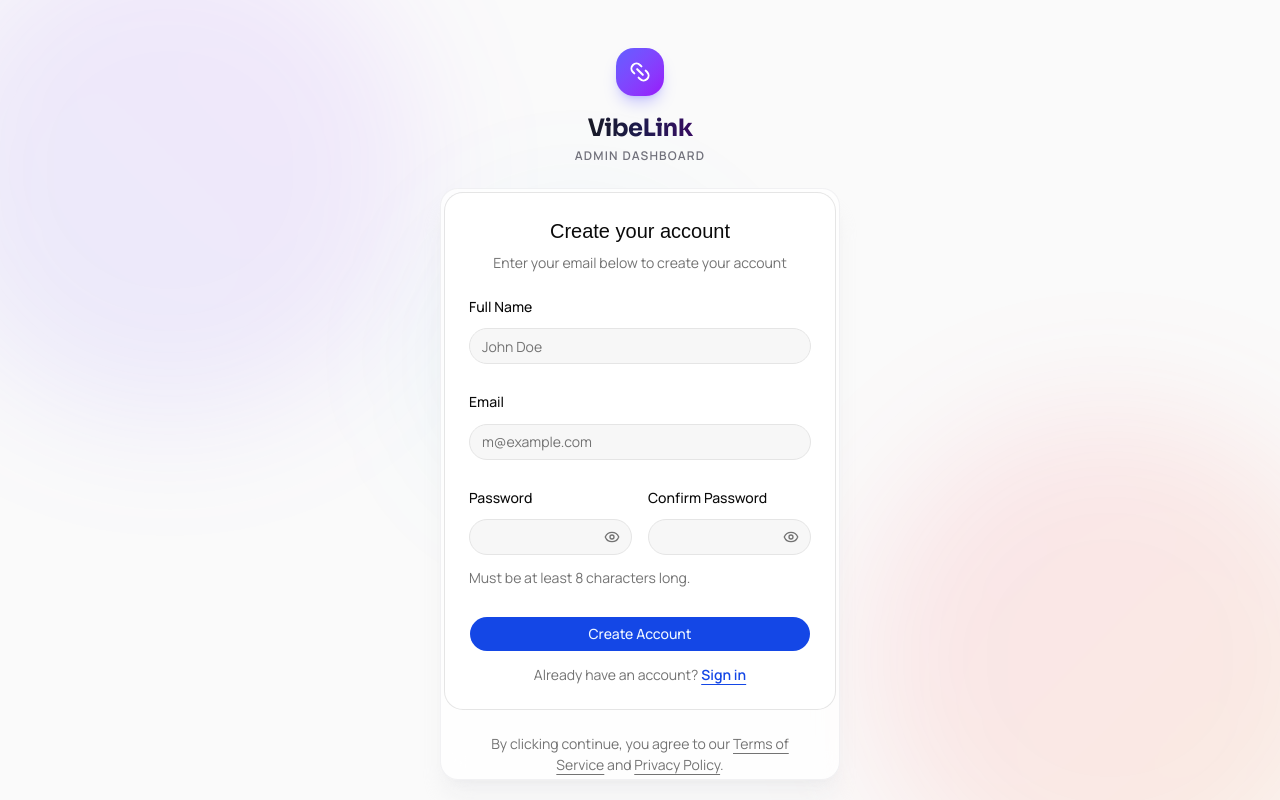
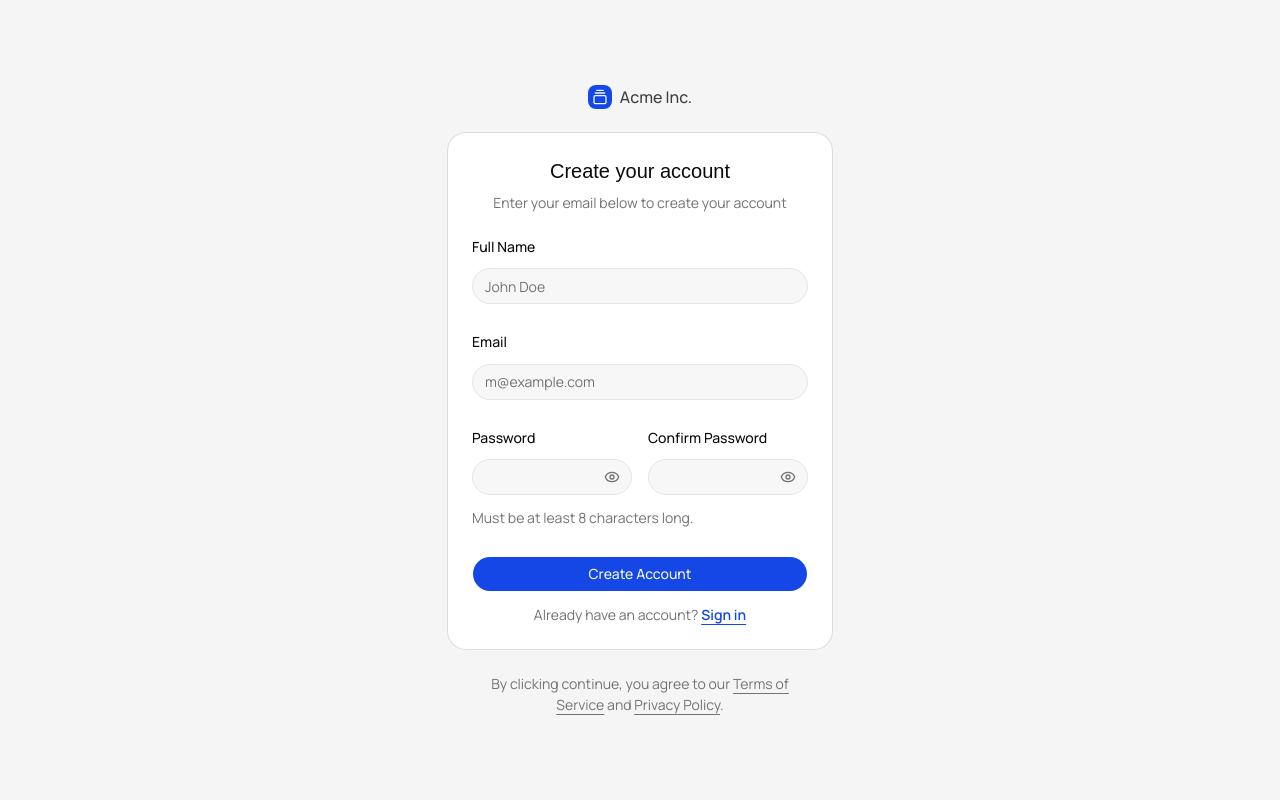
Before and after one commit to Saptarshi-Chakraborty/my-link-in-bio, a React (Vite) app in the folder dashboard/: page /admin/signup in a window 1280 px wide. Built offline with nearby package versions, Linux system fonts and the light colour scheme.

Commit message:
feat: update login and signup pages with new layout and component imports

```diff
--- a/dashboard/src/routes/login.tsx
+++ b/dashboard/src/routes/login.tsx
@@ -1,6 +1,7 @@
 import { createFileRoute } from '@tanstack/react-router'
-import { LoginForm } from '@/components/login-form'
-import { Link2 } from 'lucide-react'
+import { GalleryVerticalEnd } from "lucide-react"
+
+import { LoginForm } from "@/components/login-form"
 
 export const Route = createFileRoute('/login')({
   component: LoginPage,
@@ -8,35 +9,15 @@ export const Route = createFileRoute('/login')({
 
 function LoginPage() {
   return (
-    <div className="relative min-h-screen w-full flex flex-col justify-center items-center bg-zinc-50 px-4 py-12">
-      {/* Decorative Premium Mesh Gradients */}
-      <div className="pointer-events-none absolute inset-0 z-0 overflow-hidden">
-        <div className="absolute -left-20 -top-20 h-[500px] w-[500px] rounded-full bg-gradient-to-tr from-indigo-500/10 to-purple-500/10 blur-3xl" />
-        <div className="absolute -right-20 -bottom-20 h-[500px] w-[500px] rounded-full bg-gradient-to-br from-rose-500/10 to-orange-500/10 blur-3xl" />
-        <div className="absolute left-1/3 top-1/4 h-[300px] w-[300px] rounded-full bg-sky-500/5 blur-3xl" />
-      </div>
-
-      {/* Main Content Container */}
-      <div className="relative z-10 w-full max-w-[400px] flex flex-col gap-6">
-        {/* Logo and Header */}
-        <div className="flex flex-col items-center gap-2 text-center">
-          <div className="flex size-12 items-center justify-center rounded-2xl bg-gradient-to-br from-indigo-500 to-purple-600 text-white shadow-lg shadow-indigo-500/30 transition-transform duration-300 hover:scale-105">
-            <Link2 className="size-6 rotate-45" />
+    <div className="flex min-h-svh flex-col items-center justify-center gap-6 bg-muted p-6 md:p-10">
+      <div className="flex w-full max-w-sm flex-col gap-6">
+        <a href="#" className="flex items-center gap-2 self-center font-medium">
+          <div className="flex size-6 items-center justify-center rounded-md bg-primary text-primary-foreground">
+            <GalleryVerticalEnd className="size-4" />
           </div>
-          <div className="flex flex-col gap-1 mt-2">
-            <span className="font-display text-2xl font-bold tracking-tight bg-gradient-to-r from-zinc-900 via-indigo-950 to-purple-950 bg-clip-text text-transparent">
-              VibeLink
-            </span>
-            <span className="text-xs font-semibold text-zinc-500 uppercase tracking-widest">
-              Admin Dashboard
-            </span>
-          </div>
-        </div>
-
-        {/* LoginForm Card with Premium styling wrapper */}
-        <div className="bg-white/80 backdrop-blur-md rounded-2xl border border-zinc-200/50 shadow-xl shadow-zinc-200/40 transition-all duration-300 hover:shadow-2xl hover:shadow-zinc-200/60">
-          <LoginForm className="p-1" />
-        </div>
+          Acme Inc.
+        </a>
+        <LoginForm />
       </div>
     </div>
   )
--- a/dashboard/src/routes/signup.tsx
+++ b/dashboard/src/routes/signup.tsx
@@ -1,6 +1,7 @@
 import { createFileRoute } from '@tanstack/react-router'
-import { SignupForm } from '@/components/signup-form'
-import { Link2 } from 'lucide-react'
+import { GalleryVerticalEnd } from "lucide-react"
+
+import { SignupForm } from "@/components/signup-form"
 
 export const Route = createFileRoute('/signup')({
   component: SignupPage,
@@ -8,35 +9,15 @@ export const Route = createFileRoute('/signup')({
 
 function SignupPage() {
   return (
-    <div className="relative min-h-screen w-full flex flex-col justify-center items-center bg-zinc-50 px-4 py-12">
-      {/* Decorative Premium Mesh Gradients */}
-      <div className="pointer-events-none absolute inset-0 z-0 overflow-hidden">
-        <div className="absolute -left-20 -top-20 h-[500px] w-[500px] rounded-full bg-gradient-to-tr from-indigo-500/10 to-purple-500/10 blur-3xl" />
-        <div className="absolute -right-20 -bottom-20 h-[500px] w-[500px] rounded-full bg-gradient-to-br from-rose-500/10 to-orange-500/10 blur-3xl" />
-        <div className="absolute left-1/3 top-1/4 h-[300px] w-[300px] rounded-full bg-sky-500/5 blur-3xl" />
-      </div>
-
-      {/* Main Content Container */}
-      <div className="relative z-10 w-full max-w-[400px] flex flex-col gap-6">
-        {/* Logo and Header */}
-        <div className="flex flex-col items-center gap-2 text-center">
-          <div className="flex size-12 items-center justify-center rounded-2xl bg-gradient-to-br from-indigo-500 to-purple-600 text-white shadow-lg shadow-indigo-500/30 transition-transform duration-300 hover:scale-105">
-            <Link2 className="size-6 rotate-45" />
+    <div className="flex min-h-svh flex-col items-center justify-center gap-6 bg-muted p-6 md:p-10">
+      <div className="flex w-full max-w-sm flex-col gap-6">
+        <a href="#" className="flex items-center gap-2 self-center font-medium">
+          <div className="flex size-6 items-center justify-center rounded-md bg-primary text-primary-foreground">
+            <GalleryVerticalEnd className="size-4" />
           </div>
-          <div className="flex flex-col gap-1 mt-2">
-            <span className="font-display text-2xl font-bold tracking-tight bg-gradient-to-r from-zinc-900 via-indigo-950 to-purple-950 bg-clip-text text-transparent">
-              VibeLink
-            </span>
-            <span className="text-xs font-semibold text-zinc-500 uppercase tracking-widest">
-              Admin Dashboard
-            </span>
-          </div>
-        </div>
-
-        {/* SignupForm Card with Premium styling wrapper */}
-        <div className="bg-white/80 backdrop-blur-md rounded-2xl border border-zinc-200/50 shadow-xl shadow-zinc-200/40 transition-all duration-300 hover:shadow-2xl hover:shadow-zinc-200/60">
-          <SignupForm className="p-1" />
-        </div>
+          Acme Inc.
+        </a>
+        <SignupForm />
       </div>
     </div>
   )
```
Also changed, not shown: 1 other file (tests, documents, lock files or other folders).
